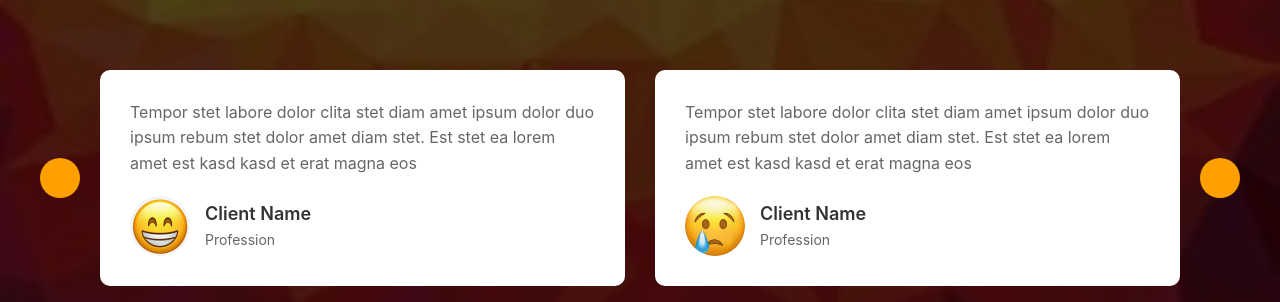
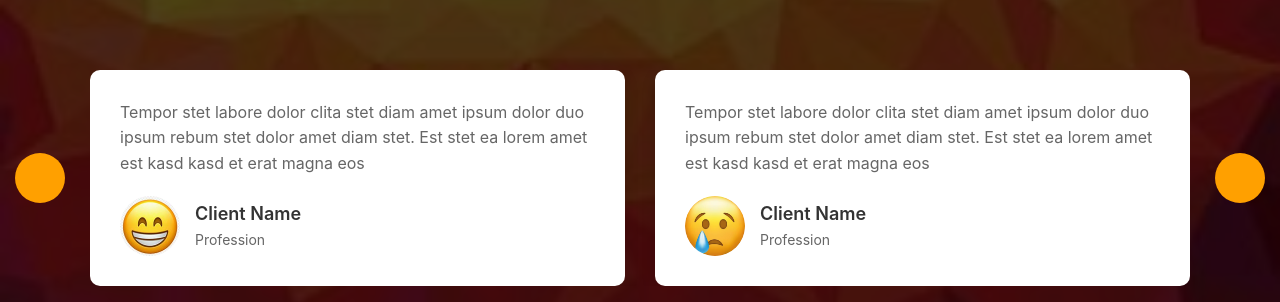
Before and after one commit to Dton04/BookingHotel, a React (Create React App) app in the folder client/: page /testimonial in a window 1280 px wide. Shown: the part 650-952 px from the top of the page. Built offline with nearby package versions, Linux system fonts and the light colour scheme.

Commit message:
update final testimonial

```diff
--- a/client/src/components/Pages/Testimonial.js
+++ b/client/src/components/Pages/Testimonial.js
@@ -73,7 +73,9 @@ function Testimonial() {
       <div className="testimonial-section" style={{ backgroundImage: `url('/images/testimonial-bg.jpg')` }}>
         <div className="testimonial-container">
           <button className="nav-btn prev" onClick={prevSlide}>
-            <i className="fas fa-chevron-left"></i>
+            <div className="arrow-circle">
+              <i className="fas fa-chevron-left"></i>
+            </div>
           </button>
 
           <div className="testimonial-wrapper">
@@ -111,7 +113,9 @@ function Testimonial() {
           </div>
 
           <button className="nav-btn next" onClick={nextSlide}>
-            <i className="fas fa-chevron-right"></i>
+            <div className="arrow-circle">
+              <i className="fas fa-chevron-right"></i>
+            </div>
           </button>
         </div>
       </div>
--- a/client/src/css/testimonial.css
+++ b/client/src/css/testimonial.css
@@ -29,7 +29,7 @@
 .testimonial-container {
   max-width: 1200px;
   margin: 0 auto;
-  padding: 0 60px;
+  padding: 0 50px;
   position: relative;
   display: flex;
   align-items: center;
@@ -103,40 +103,49 @@
 }
 
 .nav-btn {
-  width: 40px;
-  height: 40px;
+  width: 50px;
+  height: 50px;
   border: none;
-  border-radius: 50%;
-  background: #ffa000;
-  color: white;
-  font-size: 1.2rem;
+  background: transparent;
   cursor: pointer;
   display: flex;
   align-items: center;
   justify-content: center;
-  transition: all 0.3s ease;
   position: absolute;
   top: 50%;
   transform: translateY(-50%);
   z-index: 2;
-  overflow: hidden;
+  padding: 0;
+}
+
+.arrow-circle {
+  width: 100%;
+  height: 100%;
+  background: #ffa000;
+  border-radius: 50%;
+  display: flex;
+  align-items: center;
+  justify-content: center;
+  transition: all 0.3s ease;
 }
 
 .nav-btn i {
+  color: white;
+  font-size: 1.2rem;
   transition: transform 0.3s ease;
 }
 
 .nav-btn.prev {
-  left: 0;
+  left: -25px;
 }
 
 .nav-btn.next {
-  right: 0;
+  right: -25px;
 }
 
-.nav-btn:hover {
+.nav-btn:hover .arrow-circle {
   background: #ff8f00;
-  width: 45px;
+  transform: scale(1.1);
 }
 
 .nav-btn.prev:hover i {
```
